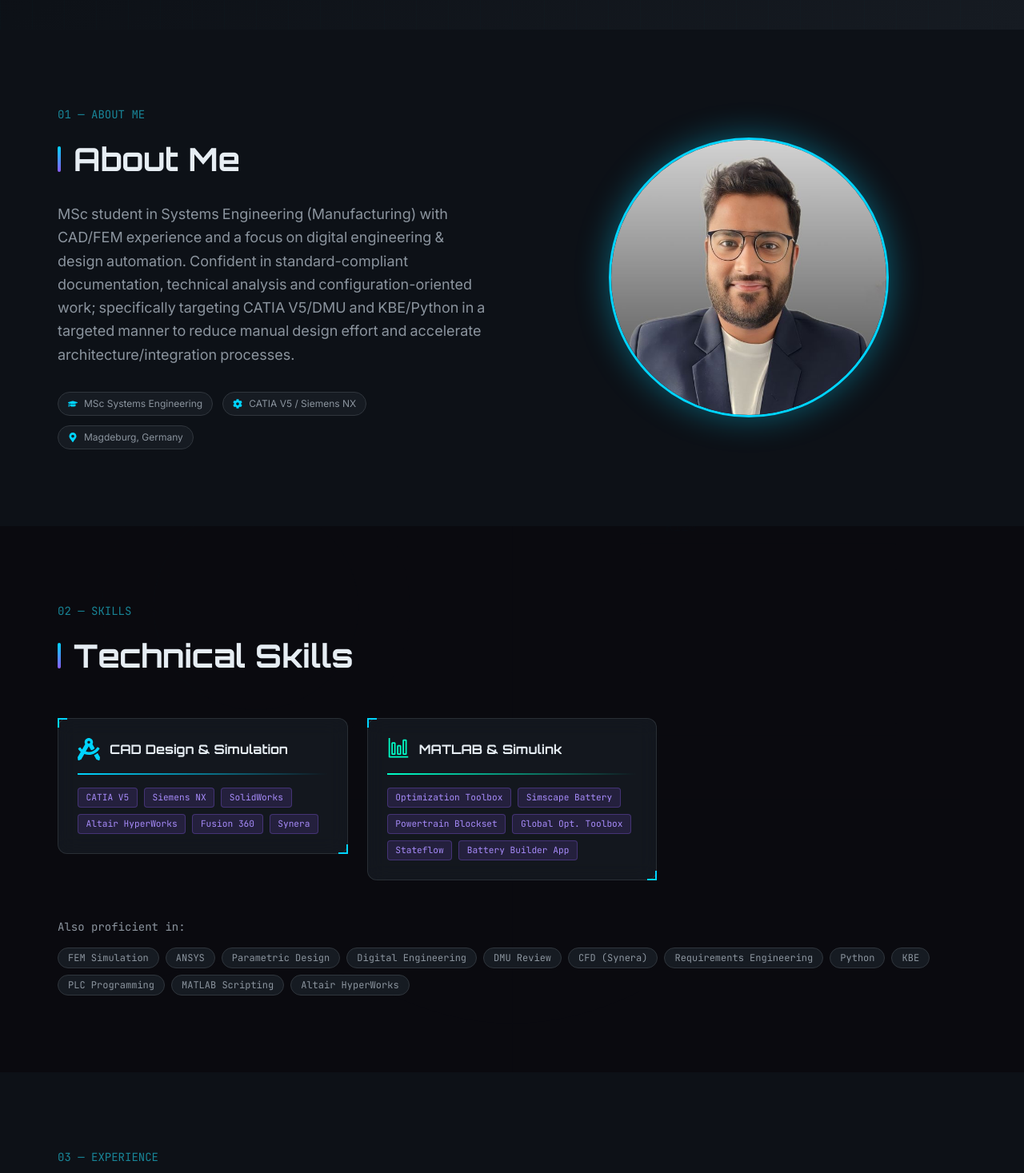
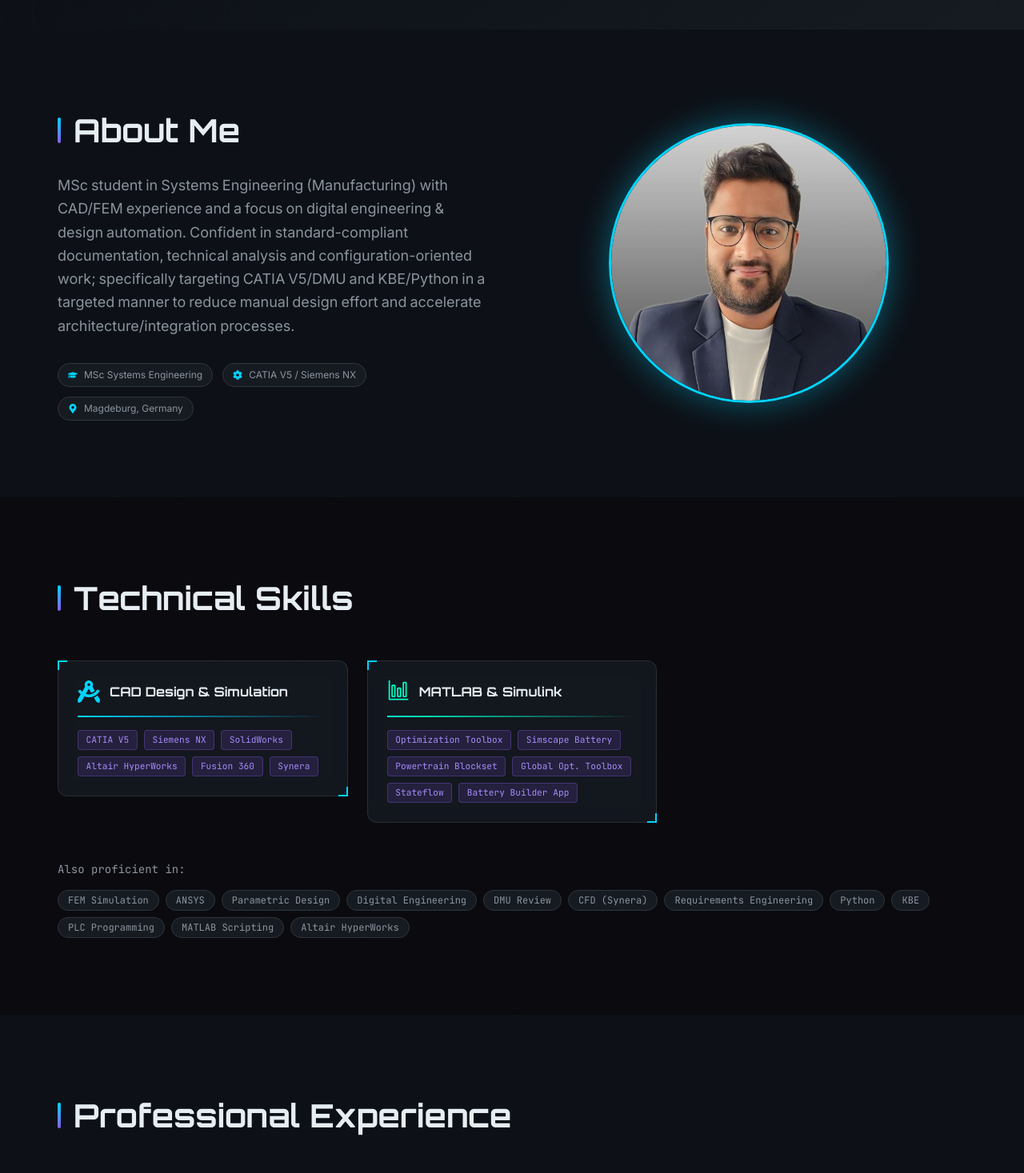
Before and after one commit to SuspiciousJudge/Harshit-Portfolio, a React (Vite) app: page / in a window 1280 px wide. Shown: the part 763-2230 px from the top of the page at 80% size. Built offline with nearby package versions, Linux system fonts and the light colour scheme.

Commit message:
style: remove small section label paragraphs from main sections

```diff
--- a/src/components/sections/About.tsx
+++ b/src/components/sections/About.tsx
@@ -12,9 +12,6 @@ export default function About() {
     <section id="about" className="bg-cyber-dark py-24">
       <div className="mx-auto grid max-w-[1200px] grid-cols-1 items-center gap-12 px-4 sm:px-6 lg:grid-cols-2 lg:px-8">
         <AnimatedSection>
-          <p className="mb-4 font-mono text-sm text-cyan-400/60">
-            {lang === 'de' ? '01 — ÜBER MICH' : '01 — ABOUT ME'}
-          </p>
           <h2 className="section-heading mb-6">
             {lang === 'de' ? 'Über mich' : 'About Me'}
           </h2>
--- a/src/components/sections/Courses.tsx
+++ b/src/components/sections/Courses.tsx
@@ -10,9 +10,6 @@ export default function Courses() {
     <section id="courses" className="bg-cyber-black py-20">
       <div className="mx-auto max-w-[1200px] px-4 sm:px-6 lg:px-8">
         <AnimatedSection>
-          <p className="mb-4 font-mono text-sm text-cyan-400/60">
-            {lang === 'de' ? '06 — KURSE' : '06 — COURSES'}
-          </p>
           <h2 className="section-heading mb-12">
             {lang === 'de' ? 'Kurse & Zertifikate' : 'Courses & Certifications'}
           </h2>
--- a/src/components/sections/Education.tsx
+++ b/src/components/sections/Education.tsx
@@ -12,9 +12,6 @@ export default function Education() {
     <section id="education" className="bg-cyber-black py-24">
       <div className="mx-auto max-w-[1200px] px-4 sm:px-6 lg:px-8">
         <AnimatedSection>
-          <p className="mb-4 font-mono text-sm text-cyan-400/60">
-            {lang === 'de' ? '04 — AUSBILDUNG' : '04 — EDUCATION'}
-          </p>
           <h2 className="section-heading mb-12">{lang === 'de' ? 'Ausbildung' : 'Education'}</h2>
         </AnimatedSection>
 
--- a/src/components/sections/Experience.tsx
+++ b/src/components/sections/Experience.tsx
@@ -15,9 +15,6 @@ export default function Experience() {
     <section id="experience" className="bg-cyber-dark py-24">
       <div className="mx-auto max-w-[1200px] px-4 sm:px-6 lg:px-8">
         <AnimatedSection>
-          <p className="mb-4 font-mono text-sm text-cyan-400/60">
-            {lang === 'de' ? '03 — ERFAHRUNG' : '03 — EXPERIENCE'}
-          </p>
           <h2 className="section-heading mb-16">
             {lang === 'de' ? 'Berufliche Erfahrung' : 'Professional Experience'}
           </h2>
--- a/src/components/sections/Languages.tsx
+++ b/src/components/sections/Languages.tsx
@@ -11,9 +11,6 @@ export default function Languages() {
     <section id="languages" className="bg-cyber-dark py-20">
       <div className="mx-auto max-w-[1200px] px-4 sm:px-6 lg:px-8">
         <AnimatedSection>
-          <p className="mb-4 font-mono text-sm text-cyan-400/60">
-            {lang === 'de' ? '07 — SPRACHEN & INTERESSEN' : '07 — LANGUAGES & INTERESTS'}
-          </p>
           <h2 className="section-heading mb-12">{lang === 'de' ? 'Sprachen' : 'Languages'}</h2>
         </AnimatedSection>
 
--- a/src/components/sections/Projects.tsx
+++ b/src/components/sections/Projects.tsx
@@ -36,9 +36,6 @@ export default function Projects() {
     <section id="projects" className="bg-cyber-dark py-24">
       <div className="mx-auto max-w-[1200px] px-4 sm:px-6 lg:px-8">
         <AnimatedSection>
-          <p className="mb-4 font-mono text-sm text-cyan-400/60">
-            {lang === 'de' ? '05 — PROJEKTE' : '05 — PROJECTS'}
-          </p>
           <h2 className="section-heading mb-12">
             {lang === 'de' ? 'Akademische Projekte' : 'Academic Projects'}
           </h2>
--- a/src/components/sections/Skills.tsx
+++ b/src/components/sections/Skills.tsx
@@ -13,9 +13,6 @@ export default function Skills() {
       <BlueprintBackground />
       <div className="relative z-10 mx-auto max-w-[1200px] px-4 sm:px-6 lg:px-8">
         <AnimatedSection>
-          <p className="mb-4 font-mono text-sm text-cyan-400/60">
-            {lang === 'de' ? '02 — FERTIGKEITEN' : '02 — SKILLS'}
-          </p>
           <h2 className="section-heading mb-12">
             {lang === 'de' ? 'Technische Fertigkeiten' : 'Technical Skills'}
           </h2>
```
